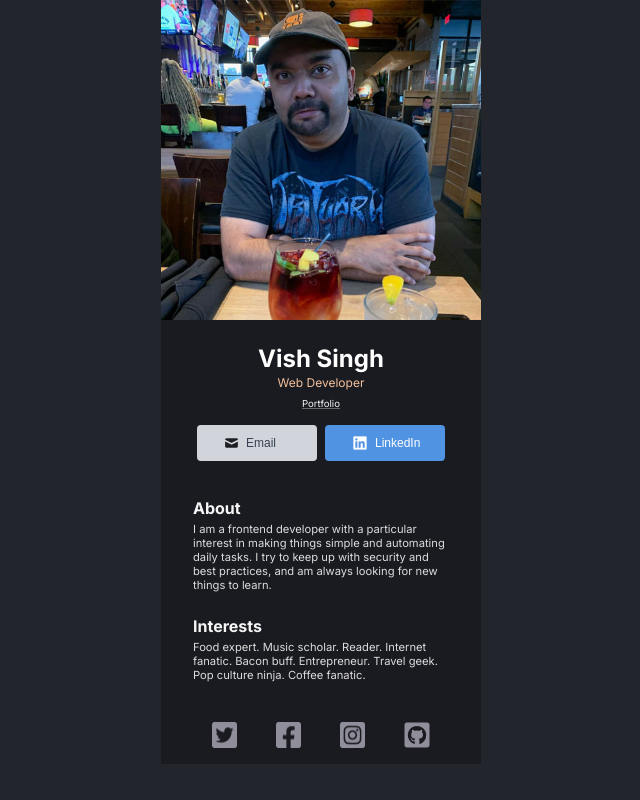
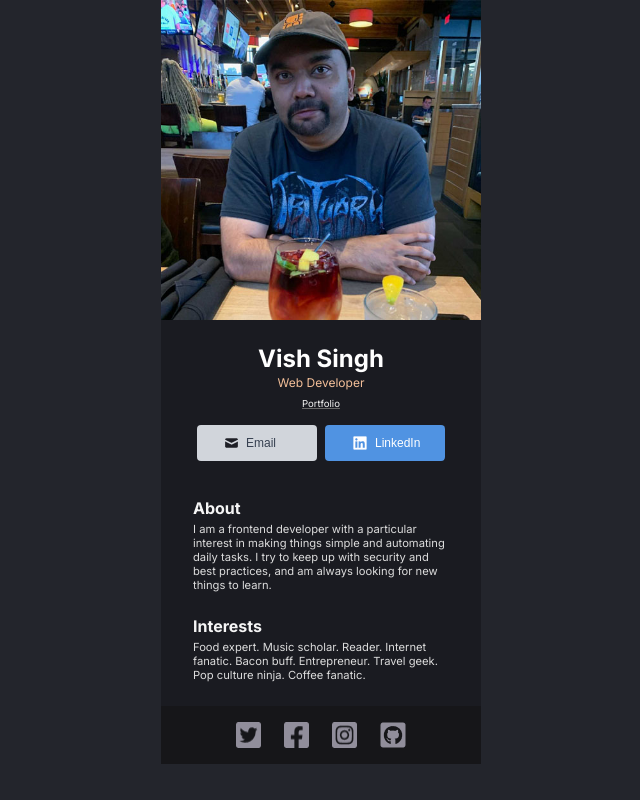
Before and after one commit to vishalicious213/digital-biz-card, a React (Vite) app: page / in a window 1280 px wide. Shown: the whole page, without its empty margins (319-959 px from the left). Built offline with nearby package versions, Linux system fonts and the light colour scheme.

Commit message:
styled footer

```diff
--- a/index.css
+++ b/index.css
@@ -116,7 +116,8 @@ h2 {
 /* FOOTER */
 
 footer {
-    padding: 1rem 2rem;
+    padding: 1rem 4rem;
     display: flex;
     justify-content: space-around;
+    background-color: #161619;
 }
```
